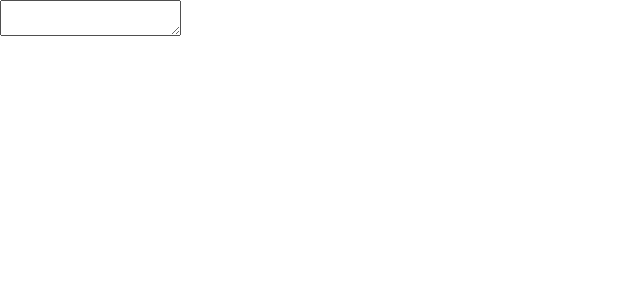
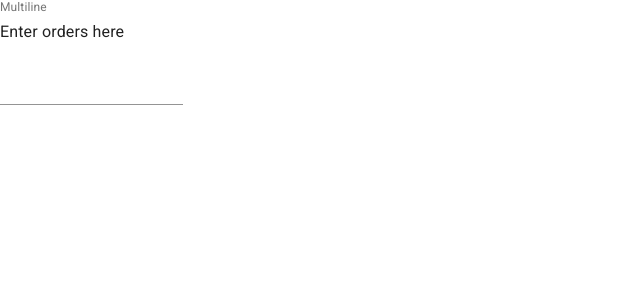
Before and after one commit to kieranongh/flower-shop, a React (Create React App) app: page / in a window 1280 px wide. Shown: the top 300 px of the page, without its empty margins (0-640 px from the left). Built offline with nearby package versions, Linux system fonts and the light colour scheme.

Commit message:
Install MUI
Add easy styling

```diff
--- a/package.json
+++ b/package.json
@@ -3,6 +3,7 @@
   "version": "0.1.0",
   "private": true,
   "dependencies": {
+    "@material-ui/core": "^4.9.1",
     "@testing-library/jest-dom": "^4.2.4",
     "@testing-library/react": "^9.4.0",
     "@testing-library/user-event": "^7.2.1",
--- a/public/index.html
+++ b/public/index.html
@@ -10,6 +10,7 @@
       content="Web site created using create-react-app"
     />
     <link rel="apple-touch-icon" href="%PUBLIC_URL%/logo192.png" />
+    <link rel="stylesheet" href="https://fonts.googleapis.com/css?family=Roboto:300,400,500,700&display=swap" />
     <!--
       manifest.json provides metadata used when your web app is installed on a
       user's mobile device or desktop. See https://developers.google.com/web/fundamentals/web-app-manifest/
--- a/src/components/OrderForm.jsx
+++ b/src/components/OrderForm.jsx
@@ -1,9 +1,23 @@
 import React from 'react'
+import TextField from '@material-ui/core/TextField'
 
 const OrderForm = () => {
+  const [value, setValue] = React.useState('Enter orders here')
+
+  const handleChange = event => {
+    setValue(event.target.value)
+  }
+
   return (
     <div>
-      <textarea />
+      <TextField
+        id="standard-multiline-flexible"
+        label="Multiline"
+        multiline
+        rows="4"
+        value={value}
+        onChange={handleChange}
+      />
     </div>
   )
 }
```
Also changed, not shown: 1 other file (tests, documents, lock files or other folders).
